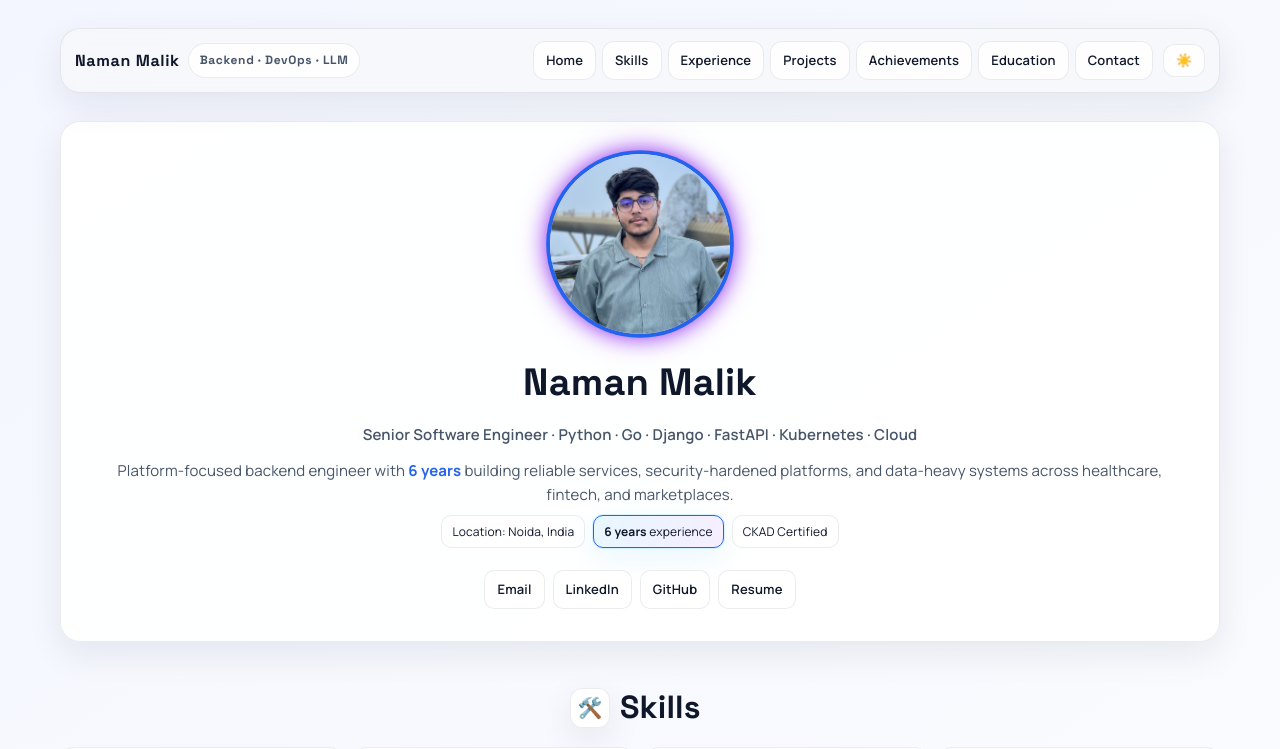
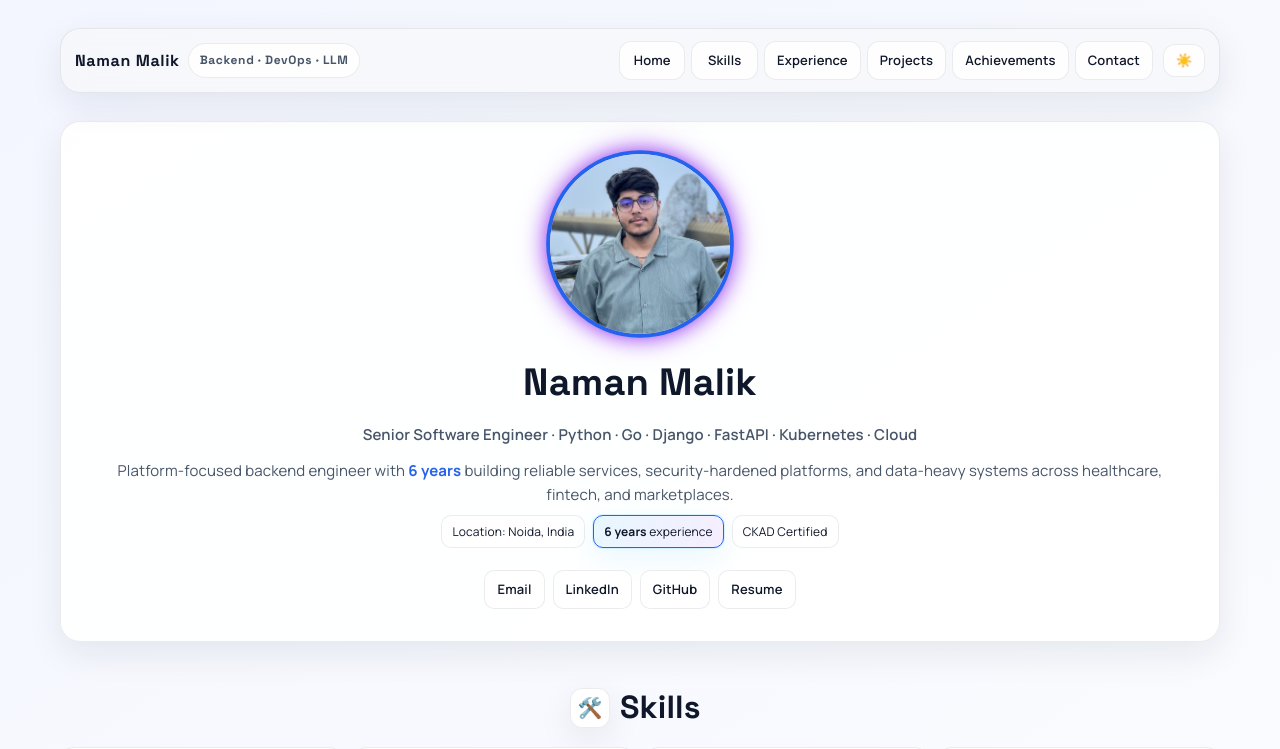
Before and after one commit to itsnamanmalik/naman-malik-portfolio, a React (Vite) app: page / in a window 1280 px wide. Shown: the top 749 px of the page. Built offline with nearby package versions, Linux system fonts and the light colour scheme.

Commit message:
Removed Education from top nav

```diff
--- a/src/components/NavBar.tsx
+++ b/src/components/NavBar.tsx
@@ -45,9 +45,6 @@ export function NavBar({
         <a href="#achievements" onClick={onCloseMenu}>
           Achievements
         </a>
-        <a href="#education" onClick={onCloseMenu}>
-          Education
-        </a>
         <a href="#contact" onClick={onCloseMenu}>
           Contact
         </a>
```
